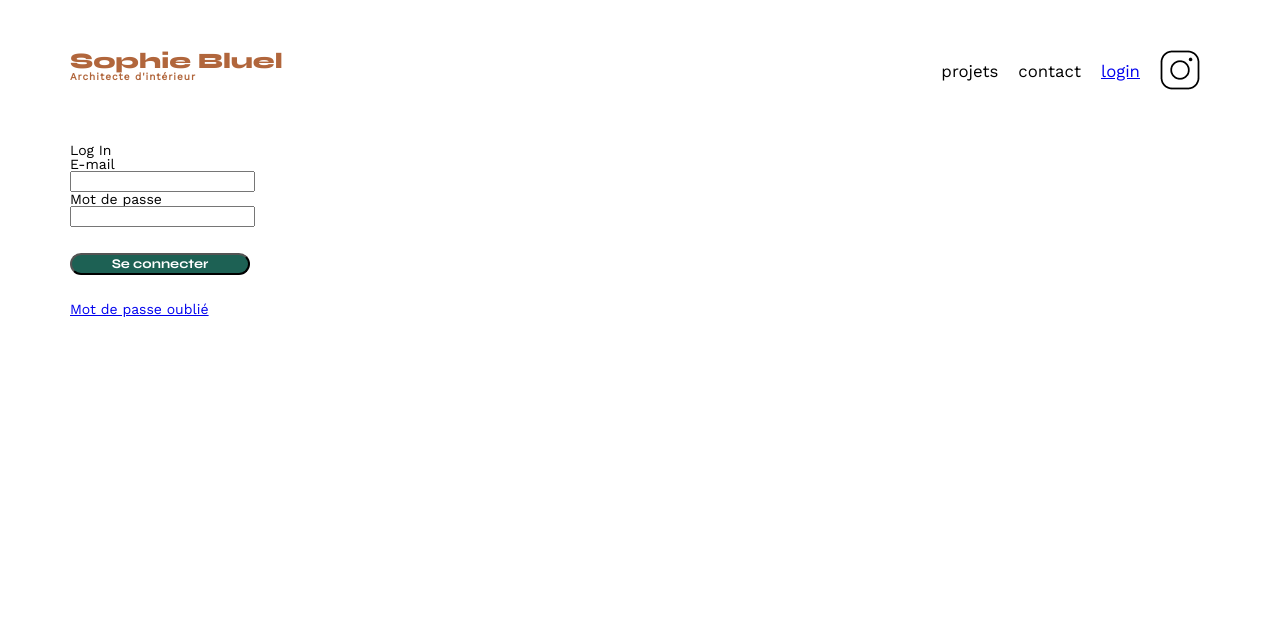
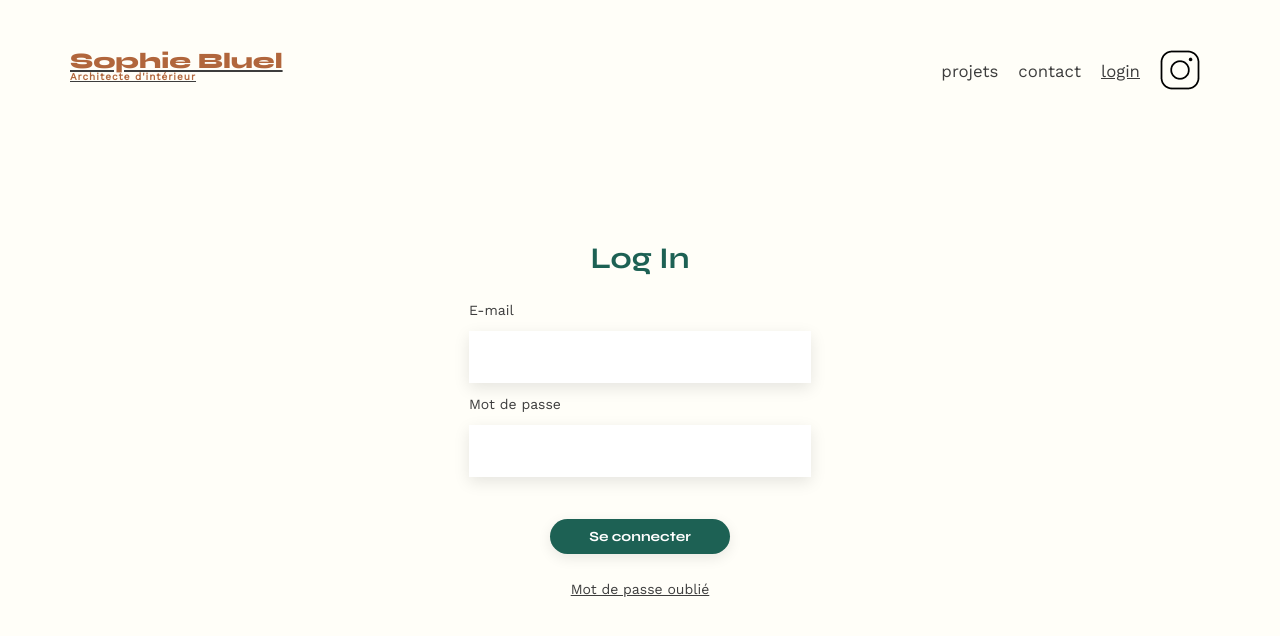
Before and after one commit to AdriSauv/Projet3OC, a plain HTML site: page FrontEnd/login.html in a window 1280 px wide. Drawn offline with nearby package versions, Linux system fonts and the light colour scheme.

Commit message:
Ajout css login

```diff
--- /dev/null
+++ b/FrontEnd/assets/login.css
@@ -0,0 +1,48 @@
+body {
+    background: #FFFEF8;
+    color: #3D3D3D;
+}
+
+a {
+    color: #3D3D3D;
+}
+.log {
+    margin-top: 150px;
+}
+
+.logIn {
+    display: flex;
+    flex-direction: column;
+    align-items: center;
+    justify-content: center;
+    align-content: center;
+}
+
+.logInForm {
+    margin-top: 30px;
+    width: 30%;
+    display: flex;
+    flex-direction: column;
+    justify-content: center;
+}
+
+.logInForm a {
+    align-self: center;
+}
+
+#email, #password {
+    border: none;
+    box-shadow: rgba(0, 0, 0, 0.1) 0px 5px 15px;
+    height: 50px;
+}
+
+.log input {
+    height: 35px;
+    font-size: 1em;
+    border: none;
+    box-shadow: 0px 4px 14px rgb(0 0 0 / 9%);
+}
+
+.log input:hover {
+    cursor: pointer;
+}
--- a/FrontEnd/login.html
+++ b/FrontEnd/login.html
@@ -9,11 +9,12 @@
 	<link rel="preconnect" href="https://fonts.gstatic.com" crossorigin>
 	<link href="https://fonts.googleapis.com/css2?family=Syne:wght@700;800&family=Work+Sans&display=swap" rel="stylesheet">
 	<link rel="stylesheet" href="./assets/style.css">
+    <link rel="stylesheet" href="./assets/login.css">
     <title>Login</title>
 </head>
 <body>
     <header class="header">
-        <h1>Sophie Bluel <span>Architecte d'intérieur</span></h1>
+        <a href="index.html"><h1>Sophie Bluel <span>Architecte d'intérieur</span></h1></a>
         <nav>
             <ul>
                 <li>projets</li>
@@ -24,9 +25,10 @@
         </nav>
     </header>
     <main class="main">
-        <article class="logIn">
+        <section class="log">
+            <div class="logIn">
                 <div class="logInHeader">
-                <h3>Log In</h3>
+                    <h2>Log In</h2>
                 </div>
                 <form action="get" class="logInForm">
                     <label for="email">E-mail</label><br>
@@ -35,11 +37,12 @@
                     <label for="password">Mot de passe</label><br>
                     <input type="password" id="password" name="password" required><br>
 
-                <input type="submit" value="Se connecter"><br>
+                    <input type="submit" value="Se connecter">
 
                     <a href="#">Mot de passe oublié</a>
                 </form>
-        </article>
+            </div>
+        </section>
     </main>
 </body>
 </html>
```
Lines whose indentation alone changed are shown as unchanged.
